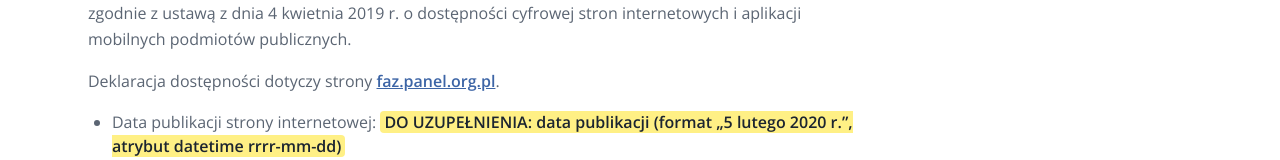
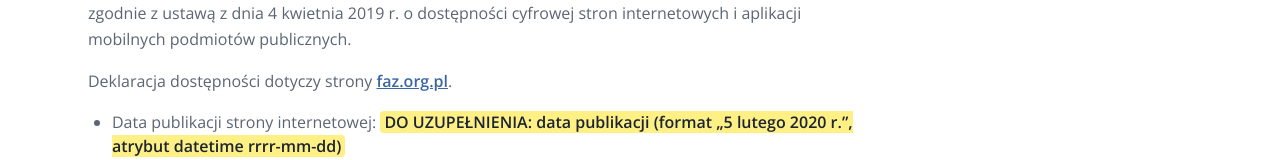
Before and after one commit to pgczaplinski-lgtm/FAZ_WWW, a React (Vite) app: page /deklaracja-dostepnosci in a window 1280 px wide. Shown: the part 507-667 px from the top of the page. Built offline with nearby package versions, Linux system fonts and the light colour scheme; no server answers.

Commit message:
agent(chat): Obecnie DNS faz.org.pl wskazuje na serwer, na któr

```diff
--- a/src/pages/DeklaracjaSzkic.tsx
+++ b/src/pages/DeklaracjaSzkic.tsx
@@ -9,7 +9,7 @@ import { content } from "../lib/content/index.ts";
  * `PUBLISH_DRAFT_DECLARATION` in `Deklaracja.tsx` is enabled.
  */
 
-const SITE_URL = "https://faz.panel.org.pl";
+const SITE_URL = "https://faz.org.pl";
 
 function Missing({ children }: { children: ReactNode }) {
   return (
```
